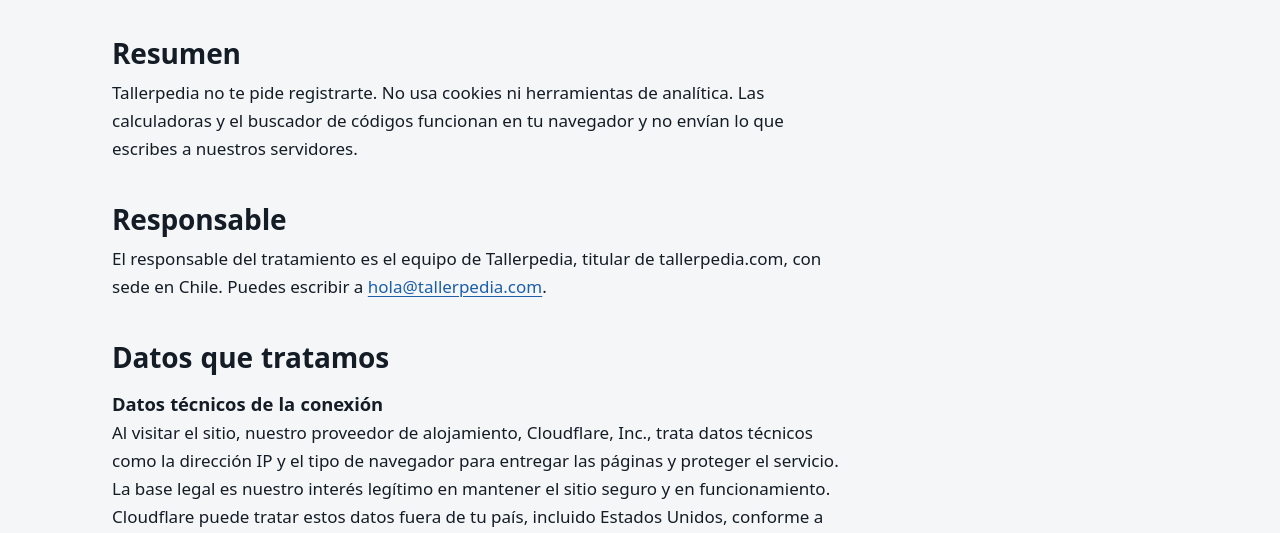
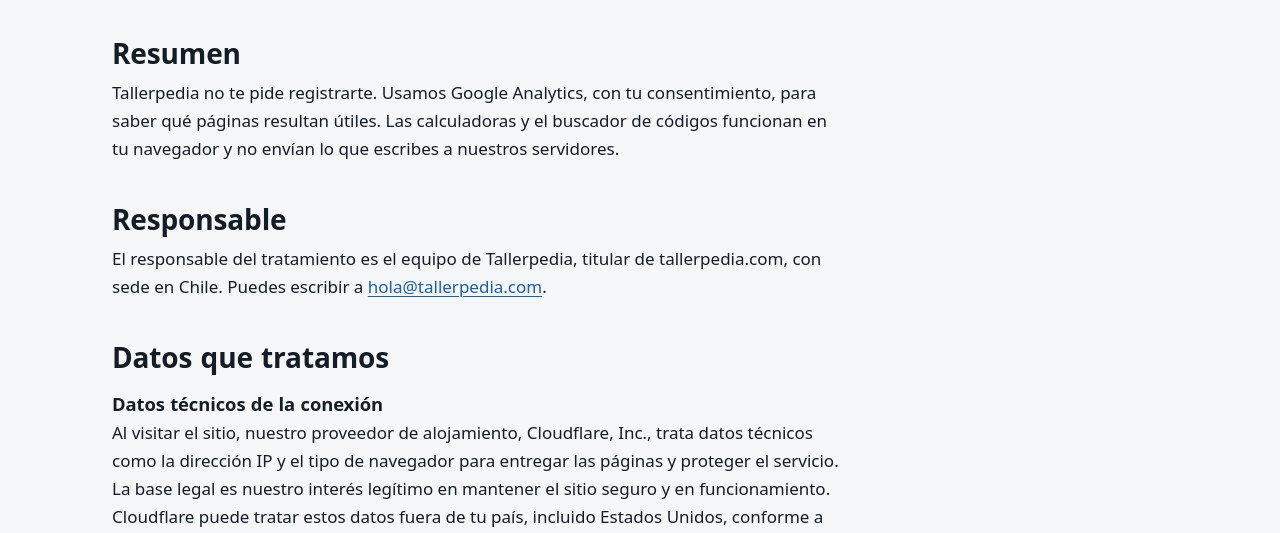
Before and after one commit to alexanderklimin/tallerpedia, an Astro site: page /privacidad in a window 1280 px wide. Shown: the part 267-800 px from the top of the page. Built offline with nearby package versions, Linux system fonts and the light colour scheme; Astro itself is replaced by a stand-in of ours.

Commit message:
GA4 G-927Q0Q0PH6 с Consent Mode v2
Co-Authored-By: Claude Opus 5.5 <noreply@anthropic.com>

```diff
--- a/src/data/site.js
+++ b/src/data/site.js
@@ -1,5 +1,5 @@
 // Public GA4 measurement ID (not a secret). Empty keeps analytics and the consent banner off.
-export const GA_ID = '';
+export const GA_ID = 'G-927Q0Q0PH6';
 // Analytics runs only on the production host, so previews do not pollute the data.
 export const ANALYTICS_HOST = 'tallerpedia.com';
 export const SITE_NAME = 'Tallerpedia';
```
Also changed, not shown: CHANGELOG.md.
